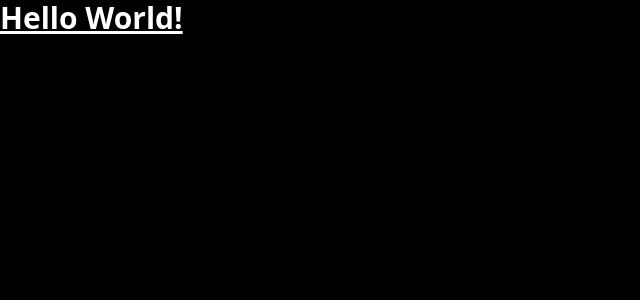
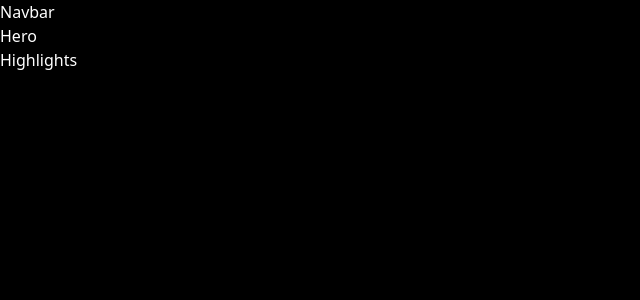
Before and after one commit to DevrajDC/iphone, a React (Vite) app: page / in a window 1280 px wide. Shown: the top 300 px of the page, without its empty margins (0-640 px from the left). Built offline with nearby package versions, Linux system fonts and the light colour scheme.

Commit message:
Components basic setup

```diff
--- a/src/App.jsx
+++ b/src/App.jsx
@@ -1,11 +1,15 @@
+import Hero from "./components/Hero";
+import Highlights from "./components/Highlights";
+import Navbar from "./components/Navbar";
+
 function App() {
 
   return (
-    <>
-      <h1 className="text-3xl font-bold underline">
-        Hello World!
-      </h1>
-    </>
+    <main className="bg-black">
+      <Navbar />
+      <Hero />
+      <Highlights />
+    </main>
   )
 }
 
--- /dev/null
+++ b/src/components/Hero.jsx
@@ -0,0 +1,6 @@
+function Hero() {
+  return (
+    <div>Hero</div>
+  )
+}
+export default Hero
--- /dev/null
+++ b/src/components/Highlights.jsx
@@ -0,0 +1,6 @@
+function Highlights() {
+  return (
+    <div>Highlights</div>
+  )
+}
+export default Highlights
--- /dev/null
+++ b/src/components/Navbar.jsx
@@ -0,0 +1,6 @@
+function Navbar() {
+  return (
+    <div>Navbar</div>
+  )
+}
+export default Navbar
```
